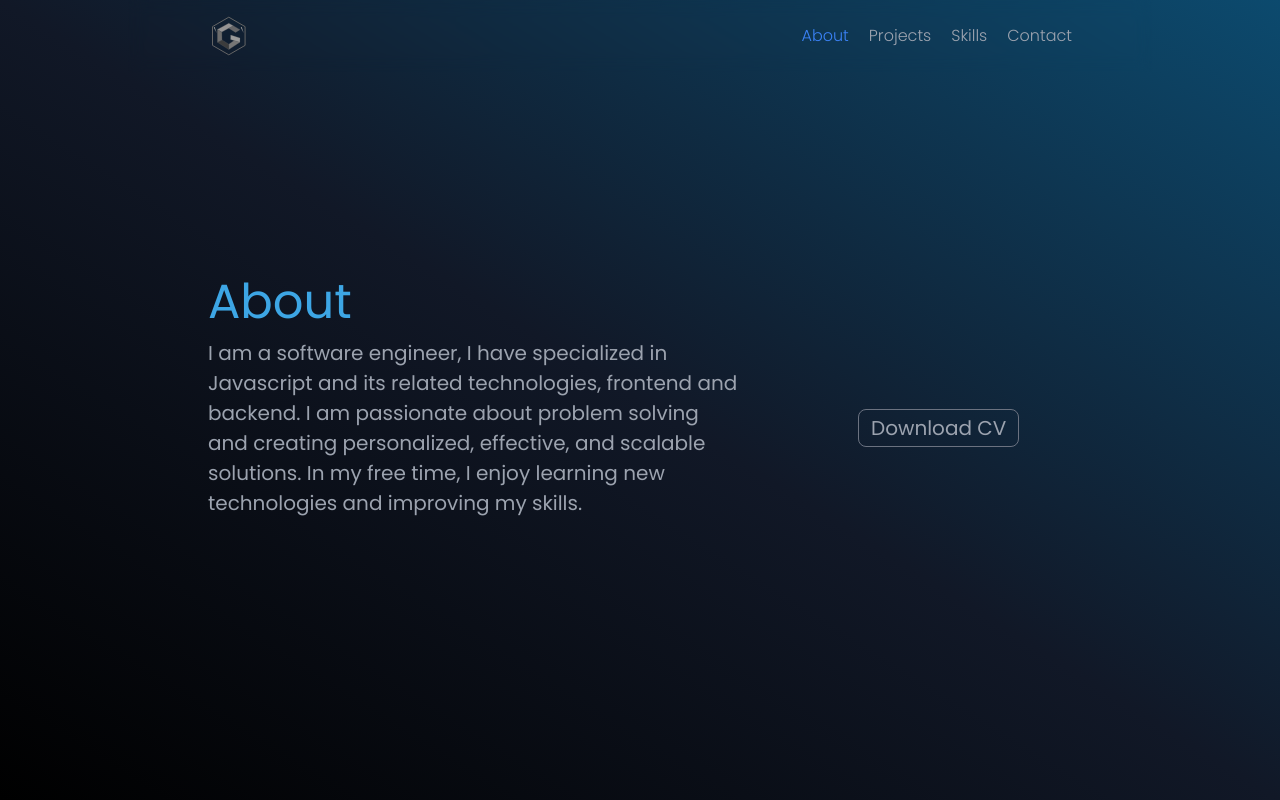
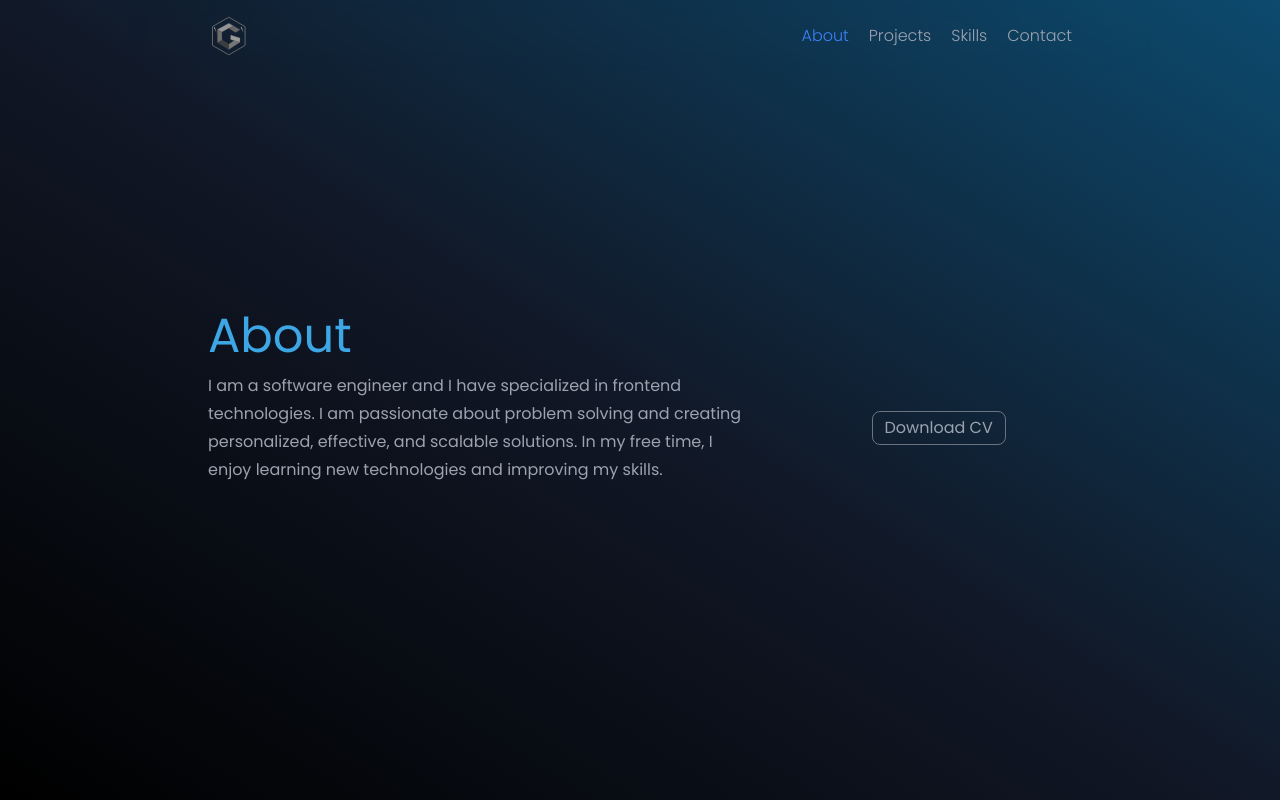
Before and after one commit to gustavoylc/portfolio, a Next.js app: page /about in a window 1280 px wide. Built offline with nearby package versions, Linux system fonts and the light colour scheme.

Commit message:
style: update font size

```diff
--- a/src/components/Button.jsx
+++ b/src/components/Button.jsx
@@ -1,7 +1,7 @@
 function Button({ disabled = false, type = 'button', children }) {
   return (
     <button
-      className="text-xl border-gray-500 border px-3 p-1 rounded-lg hover:text-white hover:bg-gray-900 hover:border-white flex items-center content-center"
+      className=" border-gray-500 border px-3 p-1 rounded-lg hover:text-white hover:bg-gray-900 hover:border-white flex items-center content-center"
       type={type}
       disabled={disabled}
     >
--- a/src/components/ContactMe.jsx
+++ b/src/components/ContactMe.jsx
@@ -46,7 +46,7 @@ const ContactMe = () => (
             >
               <Image src={Logo} alt="Gustavo's Logo" width={120} />
             </motion.div>
-            <p className="text-xl mt-16 grid place-content-center place-items-center">
+            <p className="mt-16 grid place-content-center place-items-center">
               Sending
             </p>
           </div>
--- a/src/pages/about.js
+++ b/src/pages/about.js
@@ -20,13 +20,12 @@ function About() {
     >
       <h1 className="text-[#3da6e5]">About</h1>
       <article className="grid grid-rows-[1fr_100px] sm:grid-rows-1 gap-16 sm:grid-cols-[2fr_1fr] justify-items-center pb-4">
-        <h5>
-          I am a software engineer, I have specialized in Javascript and its
-          related technologies, frontend and backend. I am passionate about
-          problem solving and creating personalized, effective, and scalable
-          solutions. In my free time, I enjoy learning new technologies and
-          improving my skills.
-        </h5>
+        <p className="leading-7 ">
+          I am a software engineer and I have specialized in frontend
+          technologies. I am passionate about problem solving and creating
+          personalized, effective, and scalable solutions. In my free time, I
+          enjoy learning new technologies and improving my skills.
+        </p>
         <div className="self-center">
           <Link href="/pdf/cv.pdf" target="_blank" download="gustavoylc-cv.pdf">
             <Button>Download CV</Button>
```
